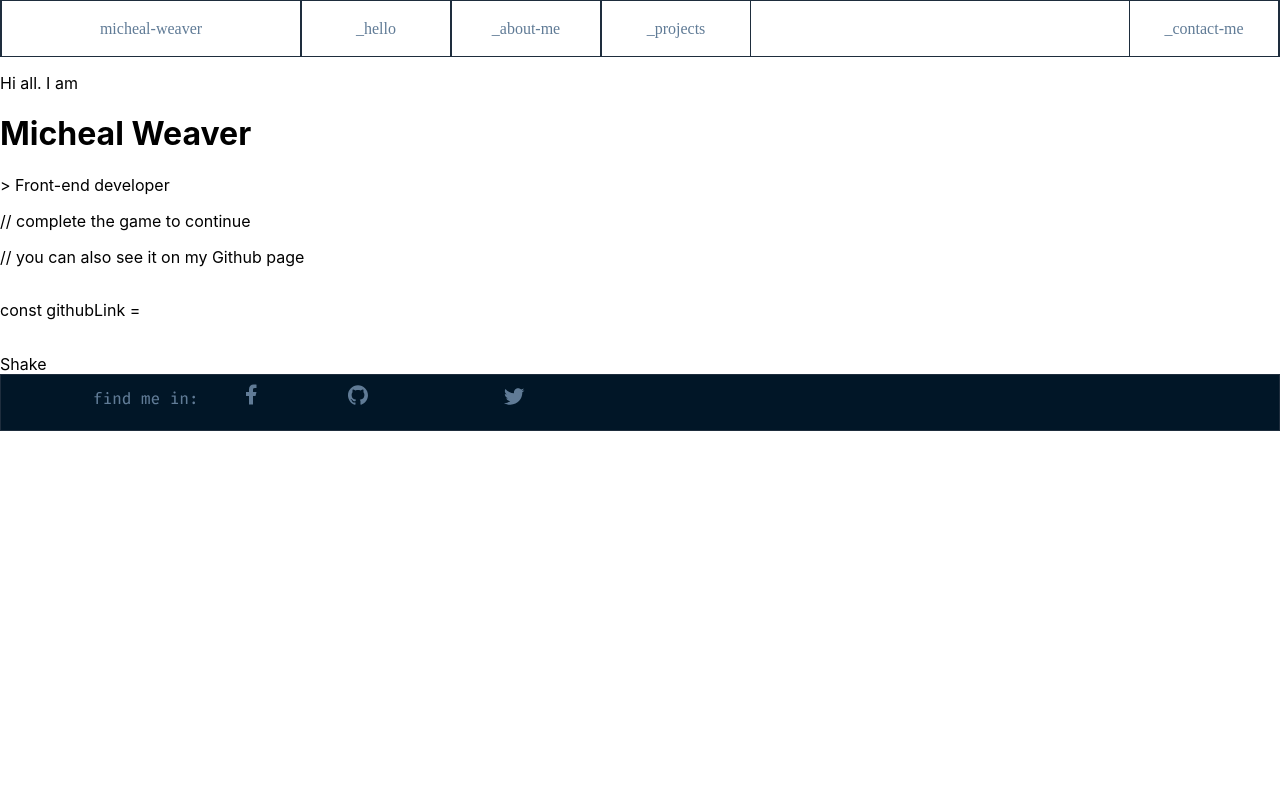
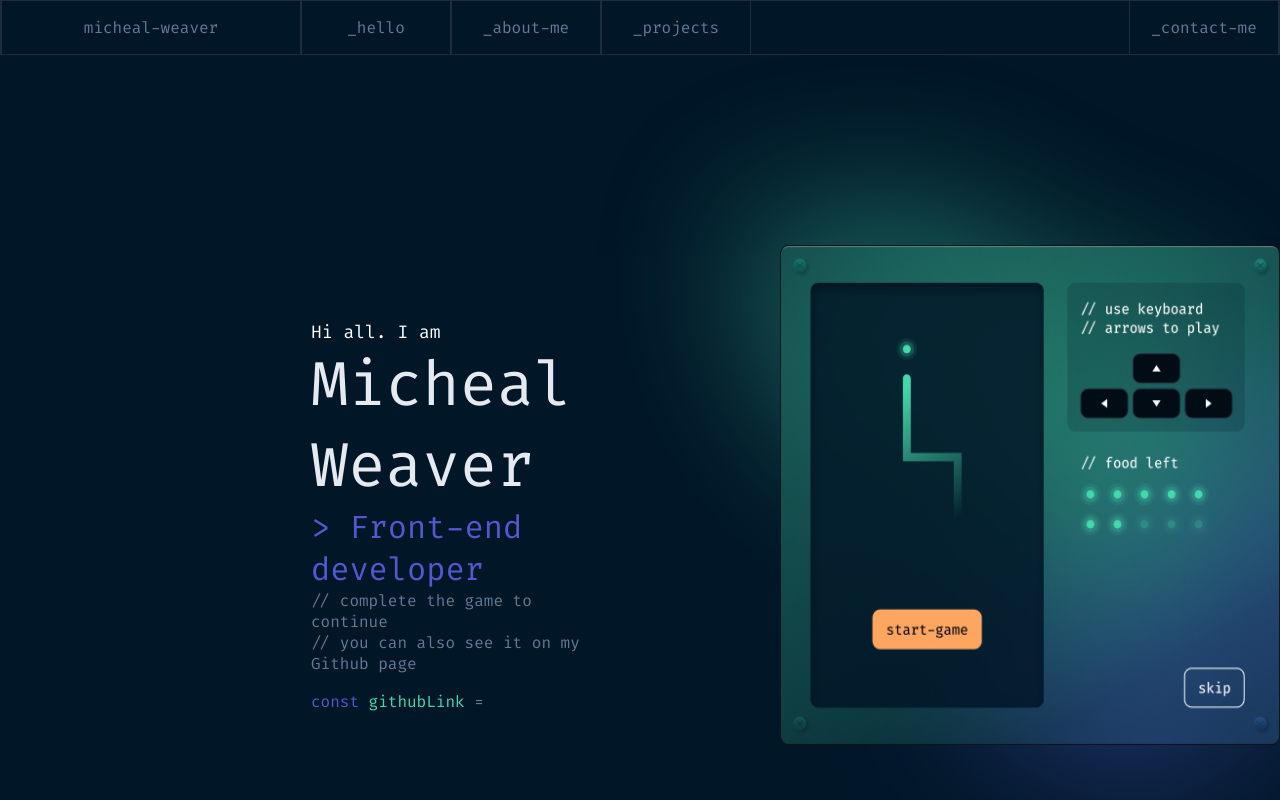
Before and after one commit to mr-krowley/Portfolio-for-Developers, a React (Create React App) app: page / in a window 1280 px wide. Shown: the top 800 px of the page. Built offline with nearby package versions, Linux system fonts and the light colour scheme.

Commit message:
add page1

```diff
--- a/public/index.html
+++ b/public/index.html
@@ -12,6 +12,7 @@
     <link rel="apple-touch-icon" href="%PUBLIC_URL%/logo192.png" />
 
     <link rel="manifest" href="%PUBLIC_URL%/manifest.json" />
+    <link href="https://fonts.googleapis.com/css2?family=Fira+Code&display=swap" rel="stylesheet">
 
     <title>React App</title>
   </head>
--- a/src/App.css
+++ b/src/App.css
@@ -1,38 +1,14 @@
-.App {
-  text-align: center;
+body{
+  background: #011627;
+
 }
-
-.App-logo {
-  height: 40vmin;
-  pointer-events: none;
-}
-
-@media (prefers-reduced-motion: no-preference) {
-  .App-logo {
-    animation: App-logo-spin infinite 20s linear;
-  }
-}
-
-.App-header {
-  background-color: #282c34;
-  min-height: 100vh;
-  display: flex;
-  flex-direction: column;
-  align-items: center;
-  justify-content: center;
-  font-size: calc(10px + 2vmin);
+p{
   color: white;
 }
-
-.App-link {
-  color: #61dafb;
+*{
+  padding: 0;
+  margin: 0;
+  box-sizing: border-box;
+  font-family: 'Fira Code', monospace;
+  font-weight: 400;
 }
-
-@keyframes App-logo-spin {
-  from {
-    transform: rotate(0deg);
-  }
-  to {
-    transform: rotate(360deg);
-  }
-}
--- a/src/UI/MenuLink/MenuLink.module.css
+++ b/src/UI/MenuLink/MenuLink.module.css
@@ -14,7 +14,6 @@ align-items: center;
 }
 
 a{
-	font-family: 'Fira Code';
 	font-style: normal;
 	font-weight: 450;
 	font-size: 16px;
--- a/src/components/TextHome/TextHome.jsx
+++ b/src/components/TextHome/TextHome.jsx
@@ -1,15 +1,24 @@
 import React from 'react'
 import s from './TextHome.module.css'
+import snake from "./aseds/SnakeGame.png"
 
 export const TextHome = () => {
   return (
-    <div className={s.div}>
-      <p className={s.p1}>Hi all. I am</p>
-      <h1 className={s.H1}>Micheal Weaver</h1>
-      <p className={s.p2}> &gt; Front-end developer </p>
-      <p className={s.p3}>// complete the game to continue</p>
-      <p className={s.p3}>// you can also see it on my Github page</p>
-      <p className={s.p4}> const githubLink = <a href="#"></a> </p>
+    <div className={s.wrapper}>
+      <div className={s.container}>
+        <p className={s.hi}>Hi all. I am</p>
+        <h1 className={s.userName}>Micheal Weaver</h1>
+        <p className={s.deloveper}> &gt; Front-end developer </p>
+        <p className={s.p1}>// complete the game to continue</p>
+        <p className={s.p1}>// you can also see it on my Github page</p>
+        <p className={s.p1}> <span className={s.const}>const</span> <span className={s.githubLink}>githubLink</span> = <a href="#"></a> </p>
+      </div>
+
+      <div className={s.container2}>
+
+<img src={snake} alt="snake" className={s.snake}/>
+
+      </div>
     </div>
   );
 }
--- a/src/components/TextHome/TextHome.module.css
+++ b/src/components/TextHome/TextHome.module.css
@@ -0,0 +1,51 @@
+.wrapper{
+	display: flex;
+	justify-content: space-between;
+}
+.container{
+	width: 530px;
+	margin: 265px 0 265px 311px;
+}
+
+.container2{
+	width: 900px;
+	height: 900px;
+	background-image: url(aseds/Blurs.svg);
+	background-size: cover;
+	background-repeat: no-repeat;
+
+}
+
+.hi{
+font-size: 18px;
+line-height: 24px;
+}
+
+.userName{
+font-size: 62px;
+line-height: 81px;
+color: #E5E9F0;
+}
+.deloveper{
+	font-size: 32px;
+	line-height: 42px;
+	color: #4D5BCE;
+}
+
+.p1{
+	font-size: 16px;
+	line-height: 21px;
+	color: #607B96;
+}
+.const{
+	color: #4D5BCE;
+}
+.githubLink{
+	color: #43D9AD;
+}
+
+.snake{
+	margin: 190px 0 0 190px;
+	width: 500px;
+	height: 500px;
+}
--- a/src/layout/Header/Header.module.css
+++ b/src/layout/Header/Header.module.css
@@ -1,7 +1,6 @@
 ul{
 	padding: 0;
 	margin: 0;
-	font-family: "Fira Code", sans-serif;
 	border: 1px solid #1E2D3D;
 	background: inherit;
 	height: 55px;
```
Also changed, not shown: src/components/TextHome/aseds/Blurs.svg (added), src/components/TextHome/aseds/SnakeGame.png (added).
